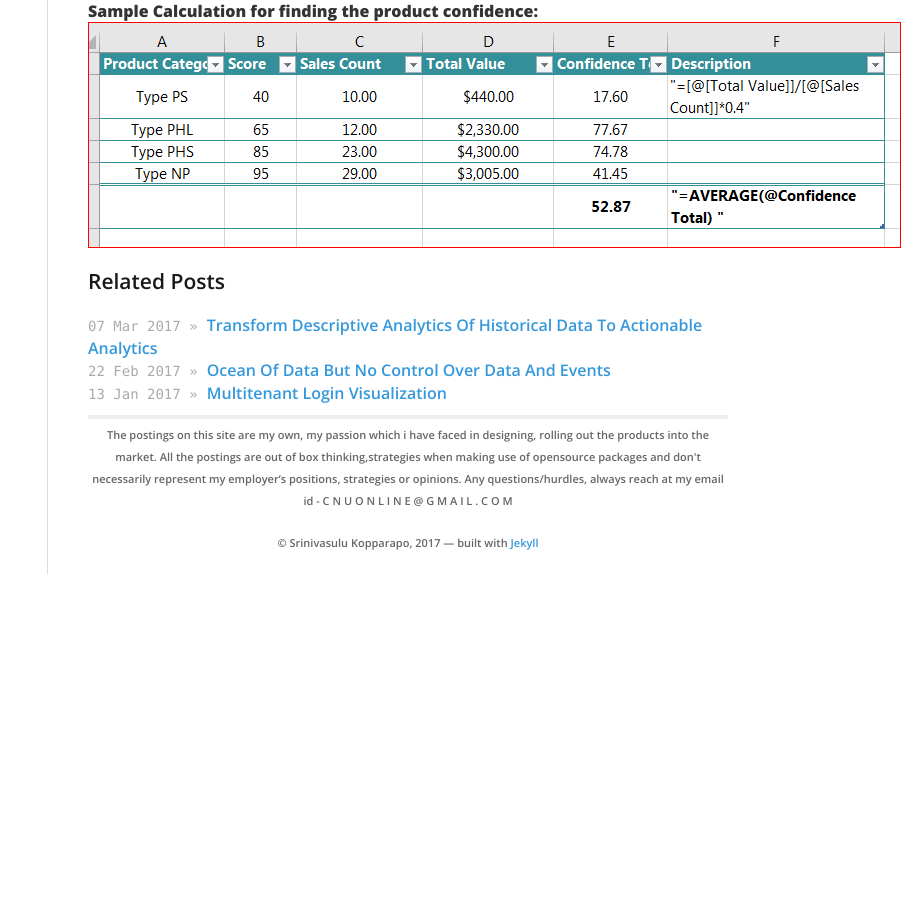
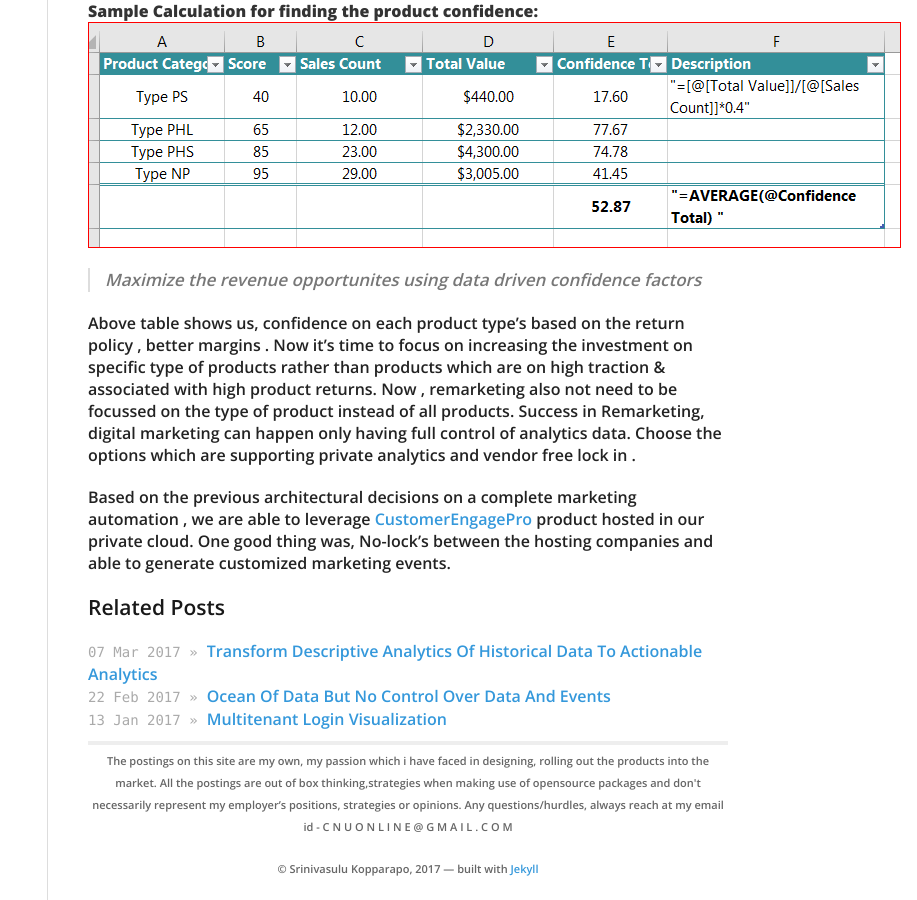
Before and after one commit to cnuonline/cnuonline.github.io, a Jekyll site: the page built from _posts/2017-05-29-HOW-DATA-DRIVEN-APPROACH-TURNS-Prescriptive-ANALYTICS-INTO-Predictive-ANALYTICS-ROADMAP.md, in a window 1280 px wide and 900 px high, scrolled down 1802 px. Shown: the whole window, without its empty margins (363-1280 px from the left). Built offline with Jekyll 4.4.1, drawn with Linux system fonts in a browser that asks for light colours; nearby versions of some CDN libraries; our own code applies the rules of GitHub Pages for plain Markdown files; before the commit the page ends 2376 px from its top, so only the background shows below that.

Commit message:
Update 2017-05-29-HOW-DATA-DRIVEN-APPROACH-TURNS-Prescriptive-ANALYTICS-INTO-Predictive-ANALYTICS-ROADMAP.md
Added the benefits.

```diff
--- a/_posts/2017-05-29-HOW-DATA-DRIVEN-APPROACH-TURNS-Prescriptive-ANALYTICS-INTO-Predictive-ANALYTICS-ROADMAP.md
+++ b/_posts/2017-05-29-HOW-DATA-DRIVEN-APPROACH-TURNS-Prescriptive-ANALYTICS-INTO-Predictive-ANALYTICS-ROADMAP.md
@@ -31,3 +31,11 @@ Now divide your sales report not only as product, but also as a type of product.
 
 **Sample Calculation for finding the product confidence:**
 ![Sample calculation for finding the product confidence](https://github.com/cnuonline/cnuonline.github.io/blob/master/product_category_confidence_calculation.PNG?raw=true)
+
+
+> Maximize the revenue opportunites using data driven confidence factors
+
+ Above table shows us, confidence on each product type's based on the return policy , better margins . Now it's time to focus on increasing the investment on specific type of products rather than products which are on high traction & associated with high product returns. Now , remarketing also not need to be focussed on the type of product instead of all products.
+Success in Remarketing, digital marketing can happen only having full control of analytics data. Choose the options which are supporting private analytics and vendor free lock in .
+
+ Based on the previous architectural decisions on a complete marketing automation , we are able to leverage  [CustomerEngagePro](https://www.customerengagepro.com) product hosted in our private cloud. One good thing was, No-lock's between the hosting companies and able to generate customized marketing events.
```
